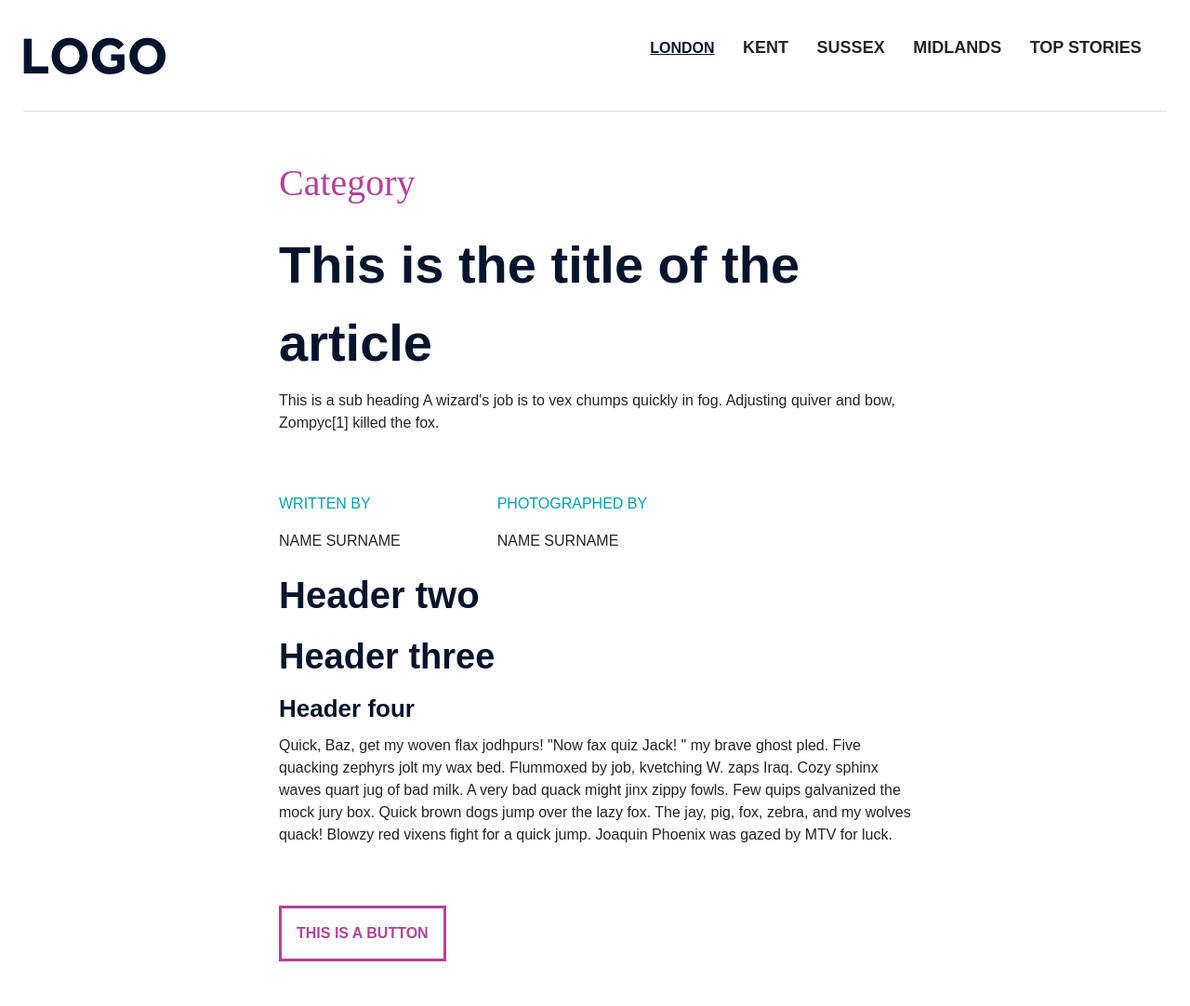
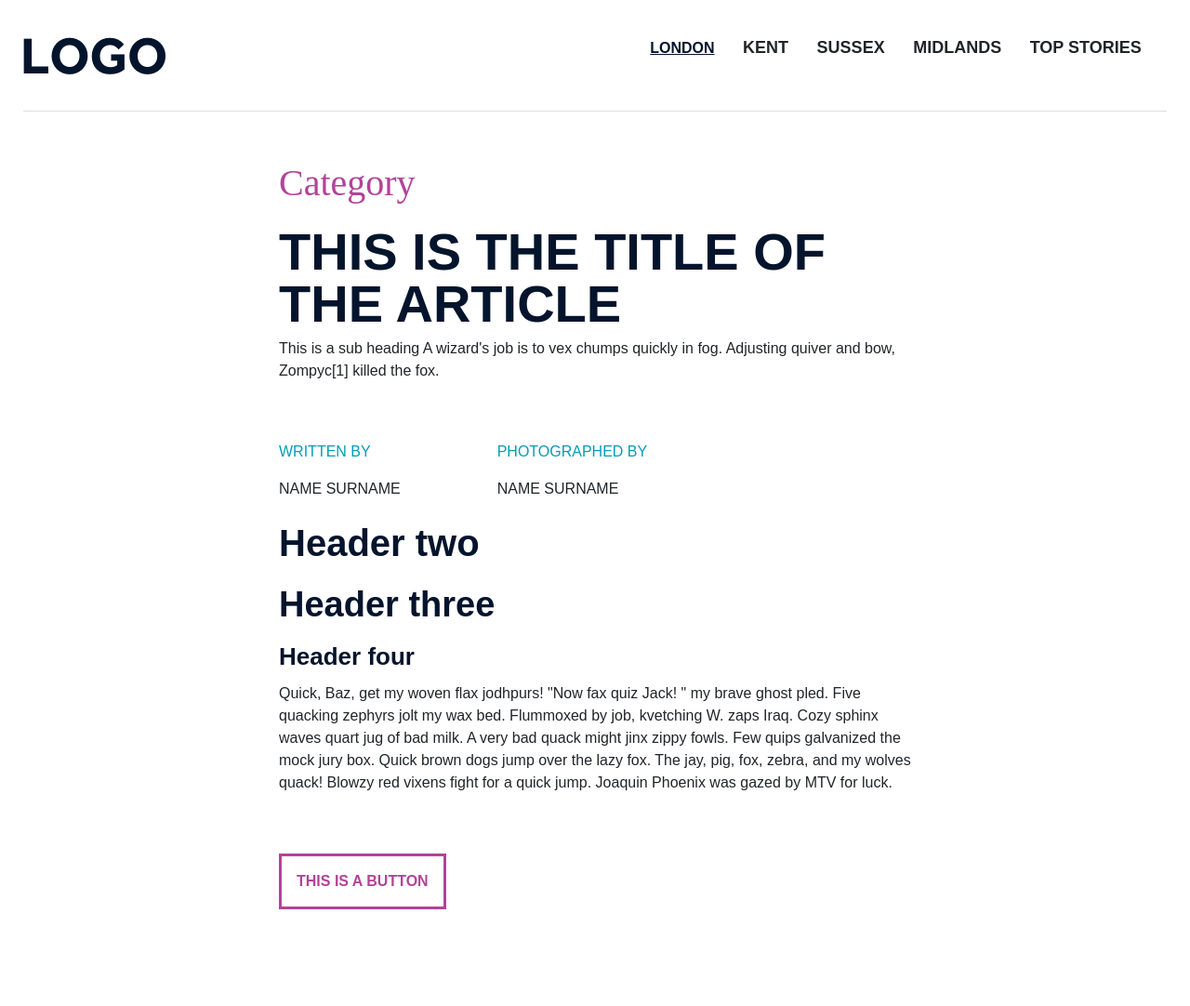
Before and after one commit to thenotsomiserable/spindogs-test, a website: page index.html in a window 1280 px wide. Shown: the whole page at 93% size. After the commit the page ends 1026 px from the top, so only its background shows below. Drawn offline with nearby package versions, Linux system fonts and the light colour scheme; a web font is replaced by a local one.

```diff
--- a/assets/css/style.css
+++ b/assets/css/style.css
@@ -167,3 +167,8 @@
 #heading {
   padding: 47px 0;
 }
+#heading h1 {
+  text-transform: uppercase;
+  font-weight: bold;
+  line-height: 1em;
+}
```
